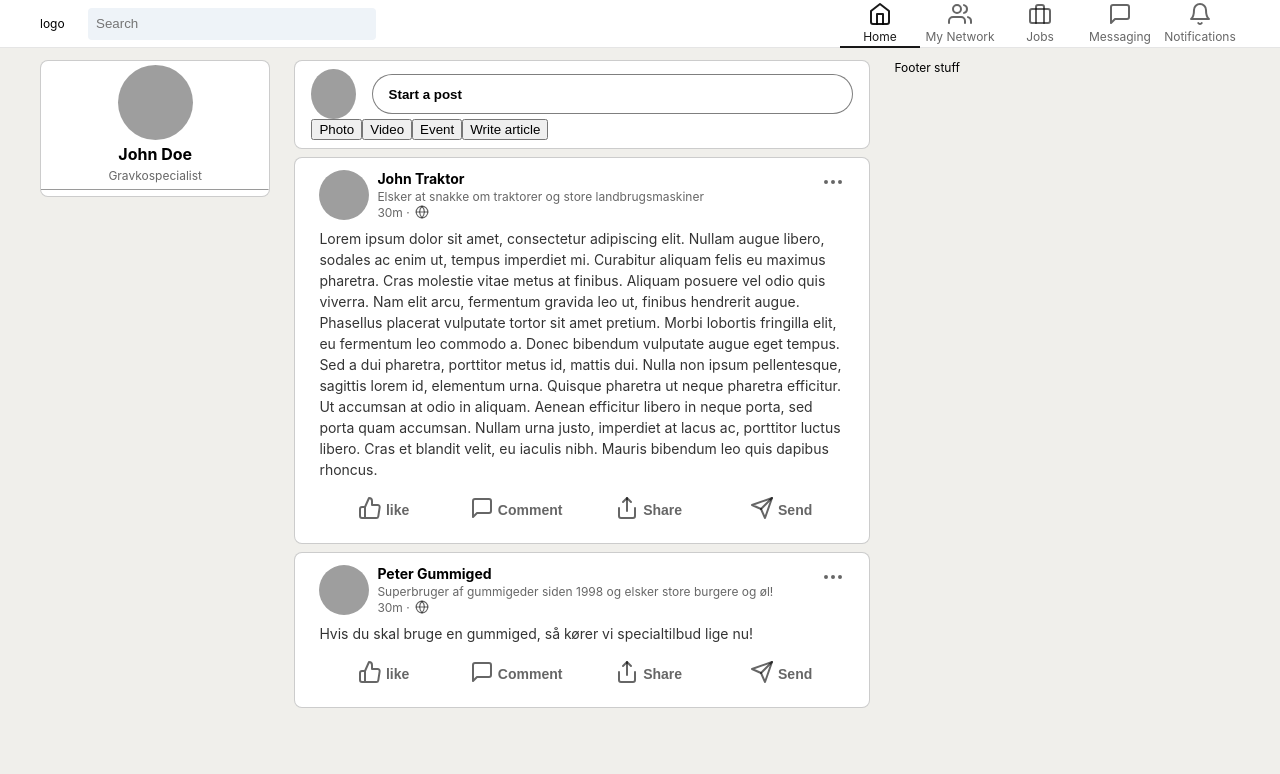
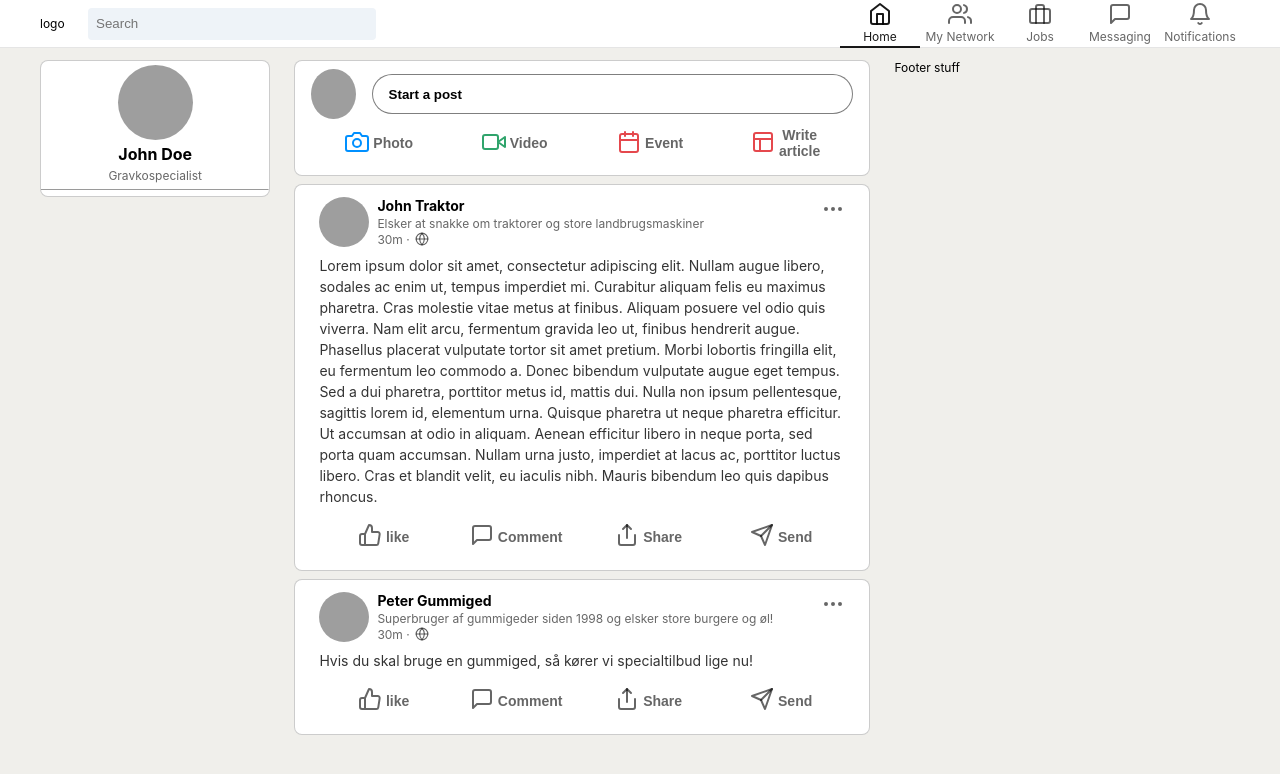
Before and after one commit to andersjepsen/linkedin-clone, a Next.js app: page / in a window 1280 px wide. Shown: the top 774 px of the page. Built offline with nearby package versions, Linux system fonts and the light colour scheme; grey boxes are pictures that could not be loaded.

Commit message:
style: :lipstick: added theme colors

```diff
--- a/components/ShareCard.tsx
+++ b/components/ShareCard.tsx
@@ -1,4 +1,6 @@
+import { Calendar, Camera, Layout, Video } from "react-feather";
 import { Avatar } from "./Avatar";
+import { Button } from "./Button";
 import { Card } from "./Card";
 
 export function ShareCard() {
@@ -35,10 +37,30 @@ export function ShareCard() {
       </Card.Content>
       <Card.Footer>
         <div css={{ display: "flex", flexDirection: "row" }}>
-          <button>Photo</button>
-          <button>Video</button>
-          <button>Event</button>
-          <button>Write article</button>
+          <Button
+            label="Photo"
+            icon={
+              <Camera css={(theme) => ({ color: theme.colors.blue.blue9 })} />
+            }
+          ></Button>
+          <Button
+            label="Video"
+            icon={
+              <Video css={(theme) => ({ color: theme.colors.green.green9 })} />
+            }
+          ></Button>
+          <Button
+            label="Event"
+            icon={
+              <Calendar css={(theme) => ({ color: theme.colors.red.red9 })} />
+            }
+          ></Button>
+          <Button
+            label="Write article"
+            icon={
+              <Layout css={(theme) => ({ color: theme.colors.red.red9 })} />
+            }
+          ></Button>
         </div>
       </Card.Footer>
     </Card>
--- a/styles/theme.ts
+++ b/styles/theme.ts
@@ -15,6 +15,48 @@ export const theme = {
       8: "rgba(0,0,0,0.8)",
       9: "rgba(0,0,0,0.9)",
       10: "rgba(0,0,0,1)",
+    },
+    blue: {
+      blue1: "hsl(206, 100%, 99.2%)",
+      blue2: "hsl(210, 100%, 98.0%)",
+      blue3: "hsl(209, 100%, 96.5%)",
+      blue4: "hsl(210, 98.8%, 94.0%)",
+      blue5: "hsl(209, 95.0%, 90.1%)",
+      blue6: "hsl(209, 81.2%, 84.5%)",
+      blue7: "hsl(208, 77.5%, 76.9%)",
+      blue8: "hsl(206, 81.9%, 65.3%)",
+      blue9: "hsl(206, 100%, 50.0%)",
+      blue10: "hsl(208, 100%, 47.3%)",
+      blue11: "hsl(211, 100%, 43.2%)",
+      blue12: "hsl(211, 100%, 15.0%)",
+    },
+    green: {
+      green1: "hsl(136, 50.0%, 98.9%)",
+      green2: "hsl(138, 62.5%, 96.9%)",
+      green3: "hsl(139, 55.2%, 94.5%)",
+      green4: "hsl(140, 48.7%, 91.0%)",
+      green5: "hsl(141, 43.7%, 86.0%)",
+      green6: "hsl(143, 40.3%, 79.0%)",
+      green7: "hsl(146, 38.5%, 69.0%)",
+      green8: "hsl(151, 40.2%, 54.1%)",
+      green9: "hsl(151, 55.0%, 41.5%)",
+      green10: "hsl(152, 57.5%, 37.6%)",
+      green11: "hsl(153, 67.0%, 28.5%)",
+      green12: "hsl(155, 40.0%, 14.0%)",
+    },
+    red: {
+      red1: "hsl(359, 100%, 99.4%)",
+      red2: "hsl(359, 100%, 98.6%)",
+      red3: "hsl(360, 100%, 96.8%)",
+      red4: "hsl(360, 97.9%, 94.8%)",
+      red5: "hsl(360, 90.2%, 91.9%)",
+      red6: "hsl(360, 81.7%, 87.8%)",
+      red7: "hsl(359, 74.2%, 81.7%)",
+      red8: "hsl(359, 69.5%, 74.3%)",
+      red9: "hsl(358, 75.0%, 59.0%)",
+      red10: "hsl(358, 69.4%, 55.2%)",
+      red11: "hsl(358, 65.0%, 48.7%)",
+      red12: "hsl(354, 50.0%, 14.6%)",
     },
   },
   spacing: (space: number) => {
```
Also changed, not shown: emotion.d.ts (+42 -0 lines).
